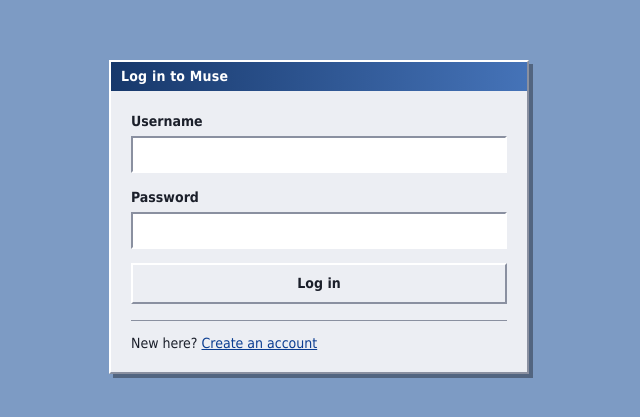
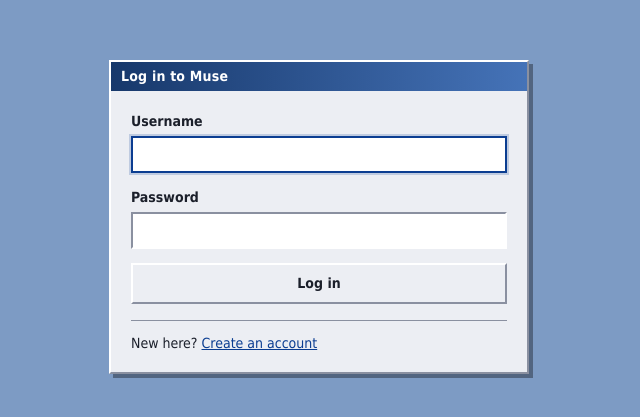
Before and after one commit to roboJF/WebDevJournal, a React (Vite) app in the folder frontend/: page /login in a window 1280 px wide. Shown: the part 183-600 px from the top of the page, without its empty margins (321-961 px from the left). Built offline with nearby package versions, Linux system fonts and the light colour scheme; no server answers.

Commit message:
Added a blue box around active box, since it looked weird with no border

```diff
--- a/frontend/src/styles.css
+++ b/frontend/src/styles.css
@@ -167,6 +167,13 @@ a {
 
 :is(input, textarea):focus {
   outline: none;
+  border-color: var(--link);
+  box-shadow: 0 0 0 2px color-mix(in srgb, var(--link) 20%, transparent);
+}
+
+:is(input, textarea)[aria-invalid='true']:focus {
+  border-color: var(--danger);
+  box-shadow: 0 0 0 2px color-mix(in srgb, var(--danger) 20%, transparent);
 }
 
 :is(button, a):focus-visible {
```
